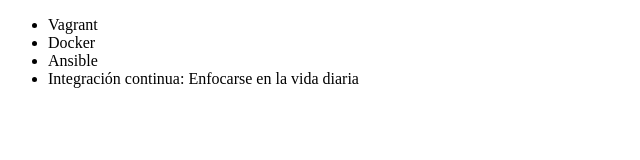
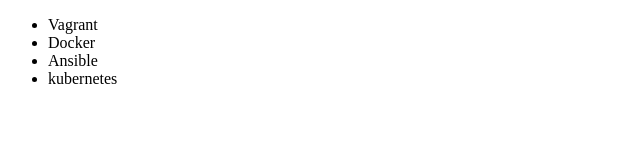
Before and after one commit to SantiagoCampos2017/OpenBootCamp, a plain HTML site: page Index.html in a window 1280 px wide. Shown: the whole page, without its empty margins (0-640 px from the left). Drawn offline with Linux system fonts and the light colour scheme.

Commit message:
kubernetes

```diff
--- a/Index.html
+++ b/Index.html
@@ -9,7 +9,7 @@
          <li> Vagrant </li>
          <li> Docker </li>
          <li> Ansible </li>
-         <li> Integración continua: Enfocarse  en la vida diaria </li>
+         <li> kubernetes </li>
      </ul>
 </body>
 </html>
```
